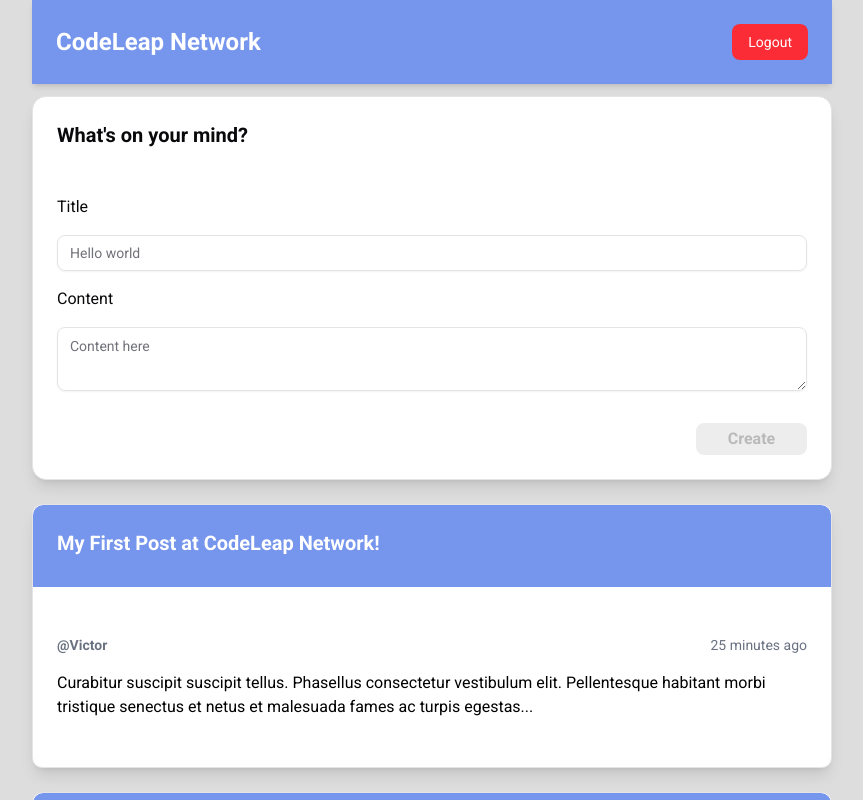
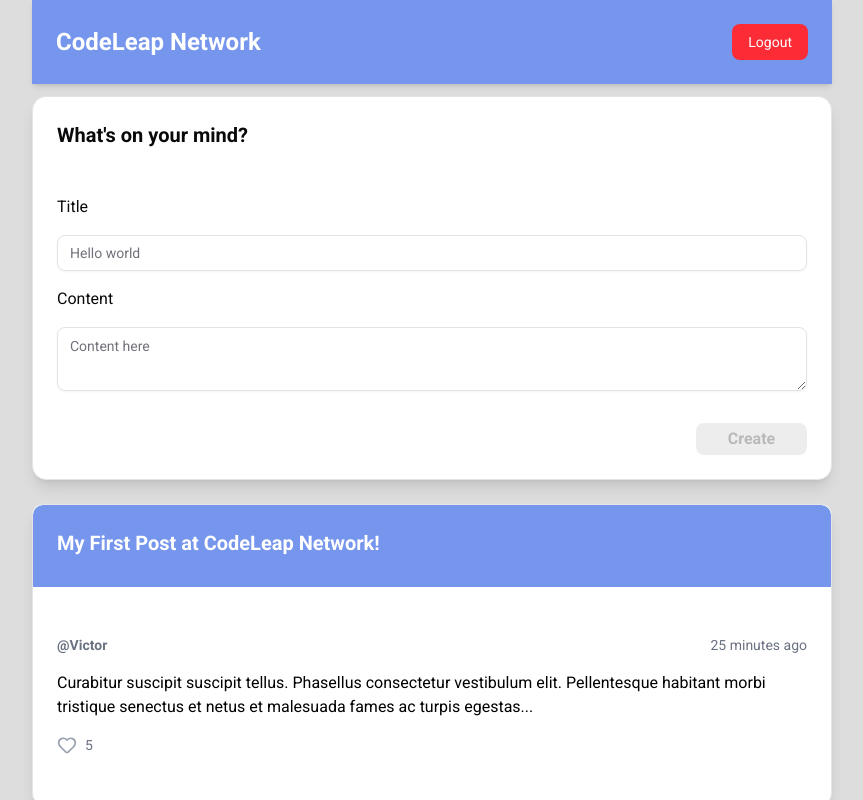
Before and after one commit to devfelipeassis/codeleap-crud, a Next.js app: page /main in a window 1280 px wide. Shown: the top 800 px of the page, without its empty margins (208-1071 px from the left). Built offline with nearby package versions, Linux system fonts and the light colour scheme; sample sign-in values are in the browser's storage.

Commit message:
feat: implement a robust like/unlike functionality with user persistence

```diff
--- a/src/app/main/page.tsx
+++ b/src/app/main/page.tsx
@@ -7,7 +7,7 @@
 import { Input } from '@/components/ui/input';
 import { Textarea } from '@/components/ui/textarea';
 import { Dialog, DialogContent, DialogFooter, DialogHeader, DialogTitle } from '@/components/ui/dialog';
-import { Trash2, SquarePen } from 'lucide-react';
+import { Trash2, SquarePen, Heart } from 'lucide-react';
 
 type PostType = {
   id: number;
@@ -15,6 +15,7 @@
   username: string;
   content: string;
   timestamp: string;
+  likes: number;
 }
 
 type PostCardProps = {
@@ -22,6 +23,8 @@
   currentUser: string;
   openDeleteDialog: (post: PostType) => void;
   openEditDialog: (post: PostType) => void;
+  handleLike: (id: number) => void;
+  isLiked: boolean;
 };
 
 const mockPosts: PostType[] = [
@@ -31,6 +34,7 @@
     username: "Victor",
     content: "Curabitur suscipit suscipit tellus. Phasellus consectetur vestibulum elit. Pellentesque habitant morbi tristique senectus et netus et malesuada fames ac turpis egestas...",
     timestamp: "25 minutes ago",
+    likes: 5,
   },
   {
     id: 2,
@@ -38,10 +42,11 @@
     username: "Vini",
     content: "Curabitur suscipit suscipit tellus. Phasellus consectetur vestibulum elit. Pellentesque habitant morbi tristique senectus et netus et malesuada fames ac turpis egestas...",
     timestamp: "45 minutes ago",
+    likes: 12
   },
 ];
 
-const PostCard = ({ post, currentUser, openDeleteDialog, openEditDialog }: PostCardProps) => {
+const PostCard = ({ post, currentUser, openDeleteDialog, openEditDialog, handleLike, isLiked }: PostCardProps) => {
   const isPostAuthor = post.username === currentUser
   return (
     <Card className="rounded-lg mt-6 w-full shadow-lg overflow-hidden">
@@ -71,6 +76,16 @@
           <span className="text-gray-500 text-sm">{post.timestamp}</span>
         </div>
         <p className="text-black text-base">{post.content}</p>
+
+        {/* LIKE BUTTON */}
+        <div className="flex items-center mt-4">
+          <Heart
+            className={`cursor-pointer transition-colors ${isLiked ? 'text-red-500 fill-red-500' : 'text-gray-400 hover:text-red-500'}`}
+            size={20}
+            onClick={() => handleLike(post.id)}
+          />
+          <span className="ml-2 text-sm text-gray-500">{post.likes}</span>
+        </div>
       </CardContent>
     </Card>
   );
@@ -93,33 +108,39 @@
   const router = useRouter();
 
   const [currentUser, setCurrentUser] = useState('');
+  const [likedPosts, setLikedPosts] = useState<number[]>([])
 
-  useEffect(() => {
+ useEffect(() => {
     const storedUsername = localStorage.getItem('username');
 
     if(!storedUsername) {
-      router.push('./')
+      router.push('./');
     } else {
-      setCurrentUser(storedUsername)
+      setCurrentUser(storedUsername);
+      setTimeout(() => {
+        const storedPosts = localStorage.getItem('codeleap-posts');
+        if (storedPosts) {
+          const parsedPosts = JSON.parse(storedPosts).map((post: PostType) => ({
+            ...post,
+            likes: Number(post.likes)
+          }));
+          setPosts(parsedPosts);
+        } else {
+          setPosts(mockPosts);
+        }
+        setIsLoading(false);
+      }, 2000);
     }
+  }, [router]);
 
-    setTimeout(() => {
-      const storedPosts = localStorage.getItem('codeleap-posts');
-      if (storedPosts) {
-        setPosts(JSON.parse(storedPosts))
-      } else {
-        setPosts(mockPosts)
-      }
-      setIsLoading(false);
-    }, 2000)
 
-  }, [router])
 
   useEffect (() => {
     if (posts.length > 0 || !isLoading ) {
       localStorage.setItem('codeleap-posts', JSON.stringify(posts))
+      localStorage.setItem('codeleap-liked-posts', JSON.stringify(likedPosts));
     }
-  }, [posts, isLoading])
+  }, [posts, isLoading, likedPosts])
 
   const handleLogout = () => {
     localStorage.removeItem('username');
@@ -138,6 +159,7 @@
       content,
       username: currentUser,
       timestamp: "Just now",
+      likes: 0,
     };
 
     setPosts([newPost, ...posts]);
@@ -178,6 +200,23 @@
     setPostToEdit(null);
     setEditFormTitle('');
     setEditFormContent('');
+  };
+
+    const handleLike = (id: number) => {
+
+    if (likedPosts.includes(id)) {
+
+      setPosts(posts.map(post =>
+        post.id === id ? { ...post, likes: post.likes - 1 } : post
+      ));
+      setLikedPosts(likedPosts.filter(postId => postId !== id));
+    } else {
+
+      setPosts(posts.map(post =>
+        post.id === id ? { ...post, likes: post.likes + 1 } : post
+      ));
+      setLikedPosts([...likedPosts, id]);
+    }
   };
 
   return (
@@ -241,6 +280,8 @@
               currentUser={currentUser}
               openDeleteDialog={openDeleteDialog}
               openEditDialog={openEditDialog}
+              handleLike={handleLike}
+              isLiked={likedPosts.includes(post.id)}
             />
           ))
         )}
```
